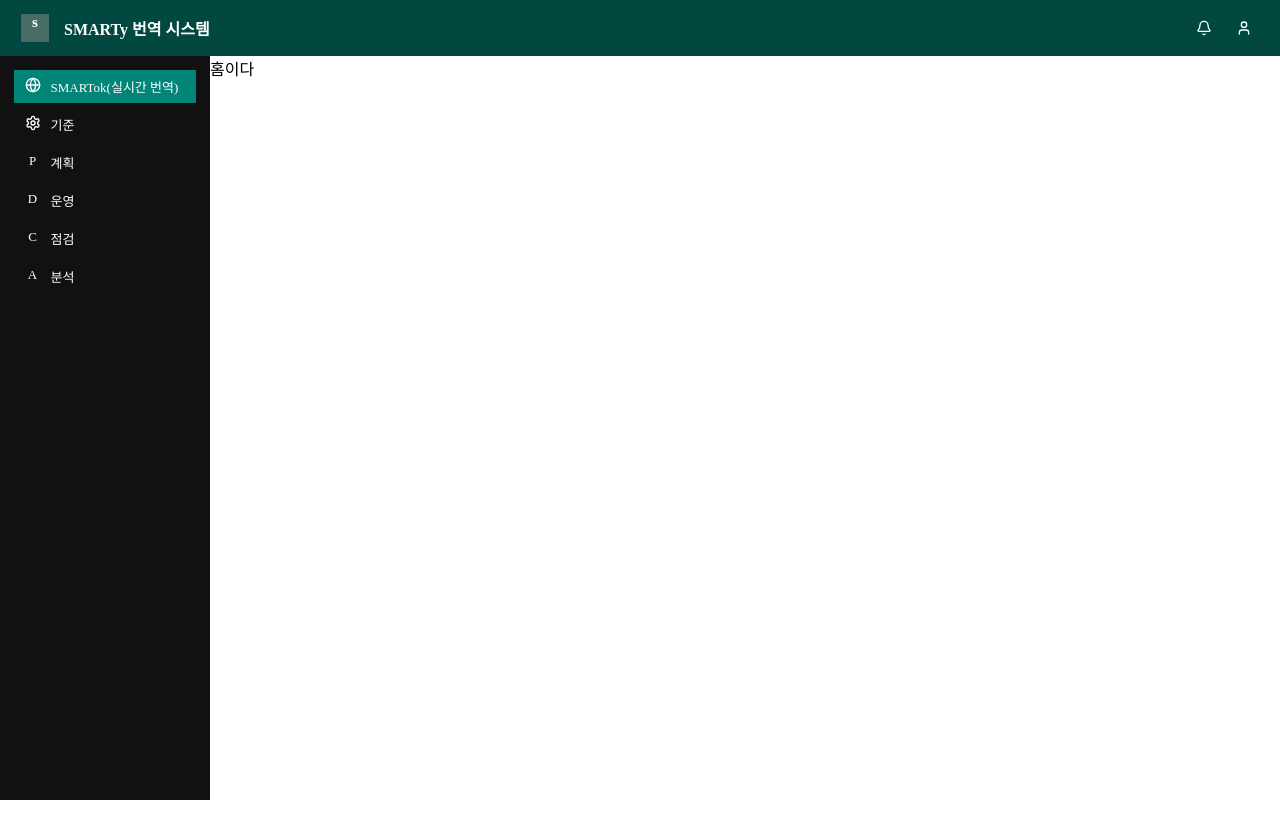
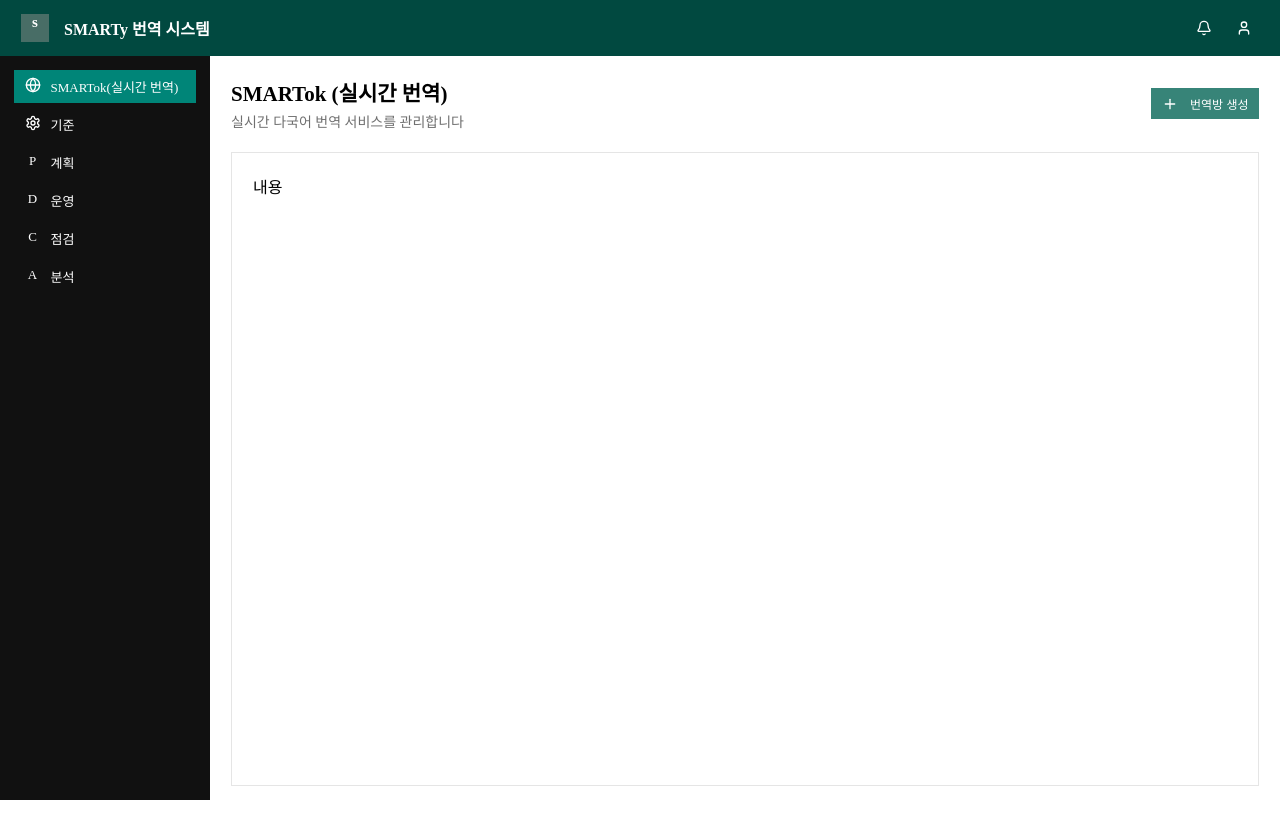
Before and after one commit to zermzerm/translation-room, a React (Create React App) app: page / in a window 1280 px wide. Shown: the top 838 px of the page. After the commit the page ends 800 px from the top, so only its background shows below. Built offline with nearby package versions, Linux system fonts and the light colour scheme.

Commit message:
메인 내용중 헤더 작업

```diff
--- /dev/null
+++ b/src/assets/icons/PlusIcon.jsx
@@ -0,0 +1,18 @@
+export const PlusIcon = () => (
+  <svg
+    xmlns="http://www.w3.org/2000/svg"
+    width="16"
+    height="16"
+    viewBox="0 0 24 24"
+    fill="none"
+    stroke="currentColor"
+    stroke-width="2"
+    stroke-linecap="round"
+    stroke-linejoin="round"
+    class="lucide lucide-plus mr-2"
+    aria-hidden="true"
+  >
+    <path d="M5 12h14"></path>
+    <path d="M12 5v14"></path>
+  </svg>
+);
--- /dev/null
+++ b/src/components/Home/Content.jsx
@@ -0,0 +1,5 @@
+import styles from "./Content.module.css";
+
+export default function Content() {
+  return <div className={styles.Container}>내용</div>;
+}
--- /dev/null
+++ b/src/components/Home/Content.module.css
@@ -0,0 +1,5 @@
+.Container {
+  border: 1px solid #e5e5e5;
+  height: calc(100% - 68px);
+  padding: 21px;
+}
--- /dev/null
+++ b/src/components/Home/Header.jsx
@@ -0,0 +1,19 @@
+import {PlusIcon} from "../../assets/icons/PlusIcon";
+import styles from "./Header.module.css";
+
+export default function Header() {
+  return (
+    <div className={styles.Container}>
+      <div>
+        <div className={styles.Title}>SMARTok (실시간 번역)</div>
+        <div className={styles.Description}>실시간 다국어 번역 서비스를 관리합니다</div>
+      </div>
+      <div>
+        <button className={styles.Button}>
+          <PlusIcon />
+          <p>번역방 생성</p>
+        </button>
+      </div>
+    </div>
+  );
+}
--- /dev/null
+++ b/src/components/Home/Header.module.css
@@ -0,0 +1,35 @@
+.Container {
+  width: 100%;
+  display: flex;
+  justify-content: space-between;
+  align-items: center;
+  margin-bottom: 21px;
+}
+
+.Title {
+  font-size: 21px;
+  font-weight: 600;
+}
+
+.Description {
+  font-size: 14px;
+  margin-top: 3.5px;
+  color: rgb(111, 111, 111);
+}
+
+.Button {
+  width: 108px;
+  font-size: 12px;
+  font-weight: 500;
+  background-color: rgb(55, 132, 120);
+  color: white;
+  padding: 7px 10.5px;
+  display: flex;
+  justify-content: space-between;
+  align-items: center;
+}
+
+.Button:hover {
+  background-color: #005750;
+  cursor: pointer;
+}
--- a/src/index.css
+++ b/src/index.css
@@ -22,3 +22,11 @@ a {
   text-decoration: none;
   cursor: pointer;
 }
+
+button {
+  background: none;
+  outline: none;
+  border: none;
+  margin: 0;
+  padding: 0;
+}
--- a/src/pages/Home.jsx
+++ b/src/pages/Home.jsx
@@ -1,5 +1,12 @@
+import Content from "../components/Home/Content";
+import Header from "../components/Home/Header";
 import styles from "./Home.module.css";
 
 export default function Home() {
-  return <div className={styles.Container}>홈이다</div>;
+  return (
+    <div className={styles.Container}>
+      <Header />
+      <Content />
+    </div>
+  );
 }
--- a/src/pages/Home.module.css
+++ b/src/pages/Home.module.css
@@ -1,6 +1,9 @@
 .Container {
-  position: relative;
+  width: calc(100% - 210px);
+  height: calc(100% - 56px);
+  position: absolute;
   margin-top: 56px;
   margin-left: 210px;
   z-index: 1;
+  padding: 21px;
 }
```
